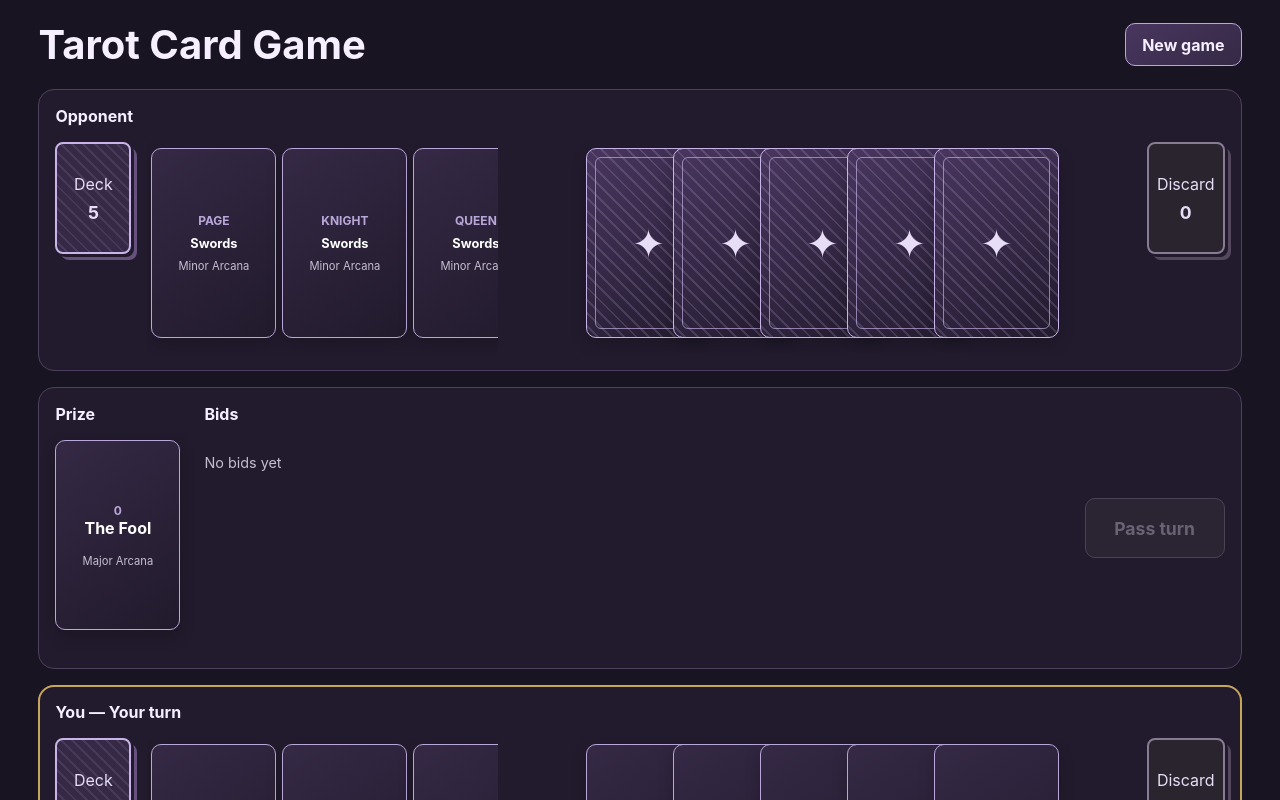
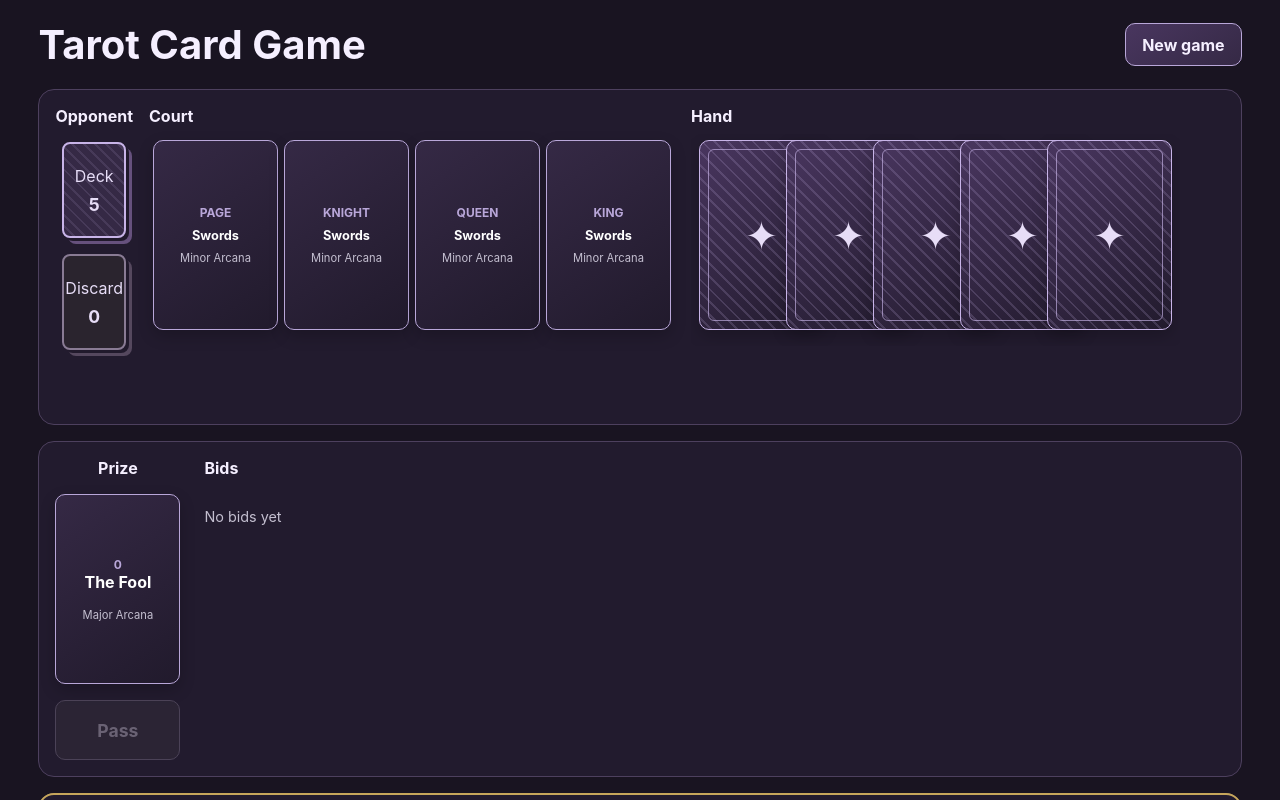
Before and after one commit to ThijsHarleman/tarot-card-game, a React (Vite) app: page / in a window 1280 px wide. Shown: the top 800 px of the page. Built offline with nearby package versions, Linux system fonts and the light colour scheme.

Commit message:
Update UI layout

```diff
--- a/src/features/game/components/AuctionArea.css
+++ b/src/features/game/components/AuctionArea.css
@@ -1,9 +1,28 @@
 /* Auction area: current prize and cards played into the bid. */
 .play-area {
     display: grid;
-    grid-template-columns: auto minmax(0, 1fr) auto;
+    grid-template-columns: auto minmax(0, 1fr);
     align-items: start;
     gap: 1.5rem;
+    min-width: 0;
+}
+
+.current-prize {
+    display: flex;
+    flex-direction: column;
+    align-items: center;
+    gap: 0;
+    min-width: 0;
+}
+
+.current-prize .playing-card {
+    margin-bottom: 1rem;
+}
+
+.current-prize .pass-turn-button {
+    align-self: stretch;
+    min-width: 0;
+    width: 100%;
 }
 
 .current-prize,
--- a/src/features/game/components/AuctionArea.tsx
+++ b/src/features/game/components/AuctionArea.tsx
@@ -24,6 +24,14 @@ export function AuctionArea({
             >
                 <h2>Prize</h2>
                 <PlayingCard card={currentPrize} />
+
+                <button
+                    className="pass-turn-button"
+                    onClick={onPass}
+                    disabled={playedCards.length === 0}
+                >
+                    Pass
+                </button>
             </div>
 
             <div
@@ -49,14 +57,6 @@ export function AuctionArea({
                     {playedCards.length === 0 && <p>No bids yet</p>}
                 </div>
             </div>
-
-            <button
-                className="pass-turn-button"
-                onClick={onPass}
-                disabled={playedCards.length === 0}
-            >
-                Pass turn
-            </button>
         </section>
     )
 }
--- a/src/features/game/components/PlayerArea.css
+++ b/src/features/game/components/PlayerArea.css
@@ -1,11 +1,62 @@
 /* Player zones: court reserve, hand, piles, and game-over collection. */
+.player-area__content {
+    display: flex;
+    align-items: flex-start;
+    gap: 1rem;
+    min-width: 0;
+}
+
+.player-card-columns {
+    display: grid;
+    grid-template-columns: auto minmax(0, 1fr);
+    align-items: start;
+    gap: 1rem;
+    flex: 1;
+    min-width: 0;
+}
+
+.player-piles {
+    display: flex;
+    flex-direction: column;
+    align-items: center;
+    gap: 1rem;
+    min-width: 0;
+}
+
+.player-piles .card-pile {
+    box-sizing: border-box;
+    display: flex;
+    flex-direction: column;
+    align-items: center;
+    justify-content: center;
+    flex: 0 0 auto;
+    width: 4rem;
+    height: 6rem;
+    min-height: 6rem;
+}
+
+.player-card-section {
+    display: flex;
+    flex-direction: column;
+    align-items: flex-start;
+    gap: 0.5rem;
+    min-width: 0;
+}
+
+.player-card-section h2 {
+    margin: 0;
+}
+
 .court-reserve {
     display: flex;
     align-items: flex-start;
     gap: 6px;
-    flex: 0 0 auto;
-    max-width: 30%;
-    overflow-x: auto;
+    width: 100%;
+    max-width: 100%;
+    min-width: 0;
+    flex: 0 1 auto;
+    flex-wrap: wrap;
+    overflow: visible;
     padding: 6px 4px 16px;
 }
 
@@ -130,7 +181,24 @@
 }
 
 @media (max-width: 720px) {
-    .court-reserve { max-width: 25%; gap: 4px; }
+    .player-area__content {
+        grid-template-columns: 64px minmax(0, 1fr);
+        gap: 0.5rem;
+    }
+
+    .player-card-columns {
+        grid-template-columns: minmax(0, 1fr);
+        gap: 1rem;
+    }
+
+    .player-area__identity h2,
+    .player-card-section h2 {
+        font-size: 1rem;
+    }
+
+    .court-reserve {
+        gap: 4px;
+    }
     .court-reserve__card .playing-card__name { font-size: 0.7rem; }
     .hand { justify-content: flex-start; }
     .hand__card + .hand__card { margin-left: -46px; }
--- a/src/features/game/components/PlayerArea.tsx
+++ b/src/features/game/components/PlayerArea.tsx
@@ -29,12 +29,9 @@ export function PlayerArea({
             className={`player-area${isActive && !isGameOver ? ' player-area--active' : ''}${isGameOver ? ' player-area--results' : ''}`}
             aria-label={player.name}
         >
-            <h2>
-                {player.name}
-                {isActive && !isGameOver ? ' — Your turn' : ''}
-            </h2>
-
             {isGameOver ? (
+                <>
+                    <h2>{player.name}</h2>
                     <div
                         className="owned-major-arcana"
                         role="group"
@@ -52,8 +49,12 @@ export function PlayerArea({
                             </p>
                         )}
                     </div>
+                </>
             ) : (
                 <div className="player-area__content">
+                    <div className="player-area__identity">
+                        <h2>{player.name}</h2>
+                        <div className="player-piles">
                             <div
                                 className="card-pile"
                                 role="group"
@@ -63,6 +64,20 @@ export function PlayerArea({
                                 <strong>{player.deck.length}</strong>
                             </div>
 
+                            <div
+                                className="card-pile card-pile--discard"
+                                role="group"
+                                aria-label={`${player.name}'s discard pile`}
+                            >
+                                <span>Discard</span>
+                                <strong>{player.discardPile.length}</strong>
+                            </div>
+                        </div>
+                    </div>
+
+                    <div className="player-card-columns">
+                        <section className="player-card-section">
+                            <h2>Court</h2>
                             <div
                                 className={`court-reserve${isHuman ? '' : ' court-reserve--opponent'}`}
                                 role="group"
@@ -79,10 +94,7 @@ export function PlayerArea({
                                             <PlayingCard card={card} />
                                         </button>
                                     ) : (
-                                <div
-                                    className="court-reserve__card"
-                                    key={card.id}
-                                >
+                                        <div className="court-reserve__card" key={card.id}>
                                             <PlayingCard card={card} />
                                         </div>
                                     ),
@@ -94,7 +106,10 @@ export function PlayerArea({
                                     </p>
                                 )}
                             </div>
+                        </section>
 
+                        <section className="player-card-section">
+                            <h2>Hand</h2>
                             <div
                                 className="hand"
                                 role="group"
@@ -128,14 +143,7 @@ export function PlayerArea({
                                     </>
                                 )}
                             </div>
-
-                    <div
-                        className="card-pile card-pile--discard"
-                        role="group"
-                        aria-label={`${player.name}'s discard pile`}
-                    >
-                        <span>Discard</span>
-                        <strong>{player.discardPile.length}</strong>
+                        </section>
                     </div>
                 </div>
             )}
```
Also changed, not shown: 1 other file (tests, documents, lock files or other folders). Lines whose indentation alone changed are shown as unchanged.
